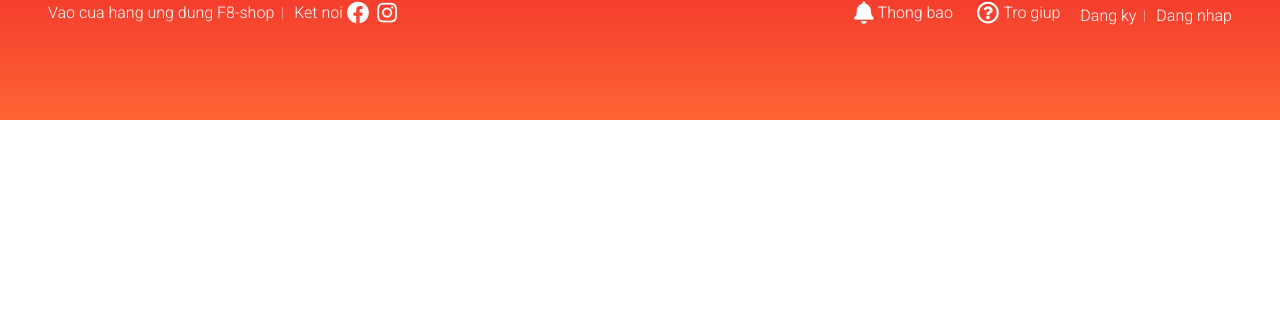
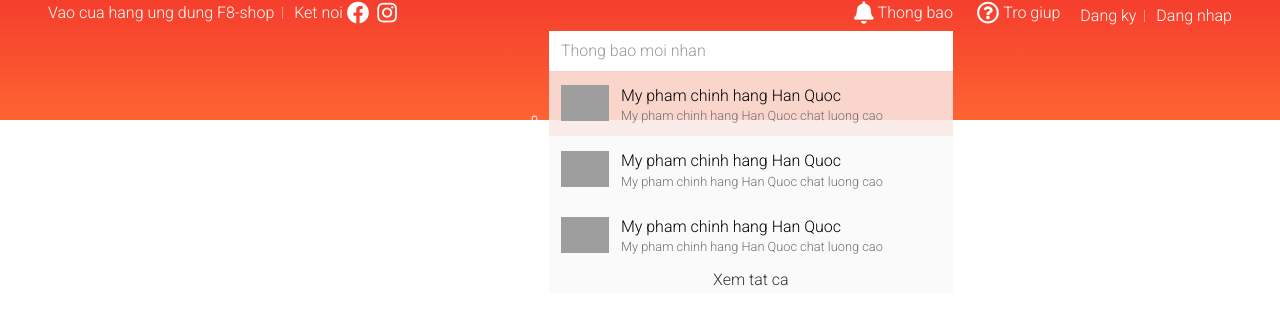
Before and after one commit to duyvo689/web_shop, a plain HTML site: page index.html in a window 1280 px wide. Drawn offline with nearby package versions, Linux system fonts and the light colour scheme; grey boxes are pictures that could not be loaded.

Commit message:
add notification

```diff
--- a/assets/css/base.css
+++ b/assets/css/base.css
@@ -1,4 +1,6 @@
 :root {
+    --primary-color: #ee4d2d;
+    --primary-color-rgba: rgb(238, 77, 45);
     --white-color: #fff;
     --black-color: #000;
     --text-color: #333;
--- a/assets/css/main.css
+++ b/assets/css/main.css
@@ -125,3 +125,80 @@
     height: 16px;
 
 }
+
+/* Header notification */
+.header__notify {
+    position: absolute;
+    top: 118%;
+    width: 404px;
+    background-color: rgba(250, 250, 250, 0.842);
+    right: 0;
+}
+
+.header__notify-header {
+    height: 40px;
+    background-color: var(--white-color);
+}
+
+.header__notify-header h3 {
+    color: #999;
+    margin: 0 0 0 12px;
+    font-weight: 400;
+    font-size: 1rem;
+    line-height: 40px;
+}
+
+.header__notify-list {
+    padding-left: 0;
+}
+
+.header__notify-item {
+}
+
+.header__notify-item:hover {
+    background-color: rgba(128, 79, 69, 0.08);
+}
+
+.header__notify-item--viewed {
+    background-color: rgba(238, 77, 43, 0.08);
+}
+
+.header__notify-link {
+    display: flex;
+    padding: 12px;
+    width: 100%;
+    text-decoration: none;
+}
+
+.header__notify-img {
+    width: 48px;
+    object-fit: contain;
+
+}
+
+.header__notify-info {
+    margin-left: 12px;
+}
+
+.header__notify-name {
+    display: block;
+    font-size: 1rem;
+    color: var(--black-color);
+}
+
+.header__notify-descriotion {
+    display: block;
+    font-size: 0.8rem;
+    line-height: 1rem;
+    color: #756F6E;
+}
+
+.header__notify-footer {
+    text-align: center;
+}
+
+.header__notify-footer-btn {
+    text-decoration: none;
+    color: var(--text-color);
+    padding:0 48px;
+}
--- a/index.html
+++ b/index.html
@@ -53,6 +53,46 @@
                                 <i class="header__navbar-icon fas fa-bell"></i>
                                 Thong bao
                             </a>
+                            <div class="header__notify">
+                                <header class="header__notify-header">
+                                    <h3>Thong bao moi nhan</h3>
+                                </header>
+                                <ul class="header__notify-list">
+                                    <li class="header__notify-item header__notify-item--viewed">
+                                        <a href="" class="header__notify-link">
+                                            <img src="https://toplist.vn/images/200px/meo-cosmetic-620264.jpg" alt="" class="header__notify-img">
+                                            <div class="header__notify-info">
+                                                <span class="header__notify-name">My pham chinh hang Han Quoc</span>
+                                                <span class="header__notify-descriotion">My pham chinh hang Han Quoc chat luong cao</span>
+                                            </div>
+                                        </a>
+                                    </li>
+
+                                    <li class="header__notify-item">
+                                        <a href="" class="header__notify-link">
+                                            <img src="https://toplist.vn/images/200px/meo-cosmetic-620264.jpg" alt="" class="header__notify-img">
+                                            <div class="header__notify-info">
+                                                <span class="header__notify-name">My pham chinh hang Han Quoc</span>
+                                                <span class="header__notify-descriotion">My pham chinh hang Han Quoc chat luong cao</span>
+                                            </div>
+                                        </a>
+                                    </li>
+
+                                    <li class="header__notify-item">
+                                        <a href="" class="header__notify-link">
+                                            <img src="https://toplist.vn/images/200px/meo-cosmetic-620264.jpg" alt="" class="header__notify-img">
+                                            <div class="header__notify-info">
+                                                <span class="header__notify-name">My pham chinh hang Han Quoc</span>
+                                                <span class="header__notify-descriotion">My pham chinh hang Han Quoc chat luong cao</span>
+                                            </div>
+                                        </a>
+                                    </li>
+                                </ul>
+
+                                <footer class="header__notify-footer">
+                                    <a href="" class="header__notify-footer-btn">Xem tat ca</a>
+                                </footer>
+                            </div>
                         </li>
                         <li class="header__navbar-item">
                             <a href="" class="header__navbar-item-link">
```
